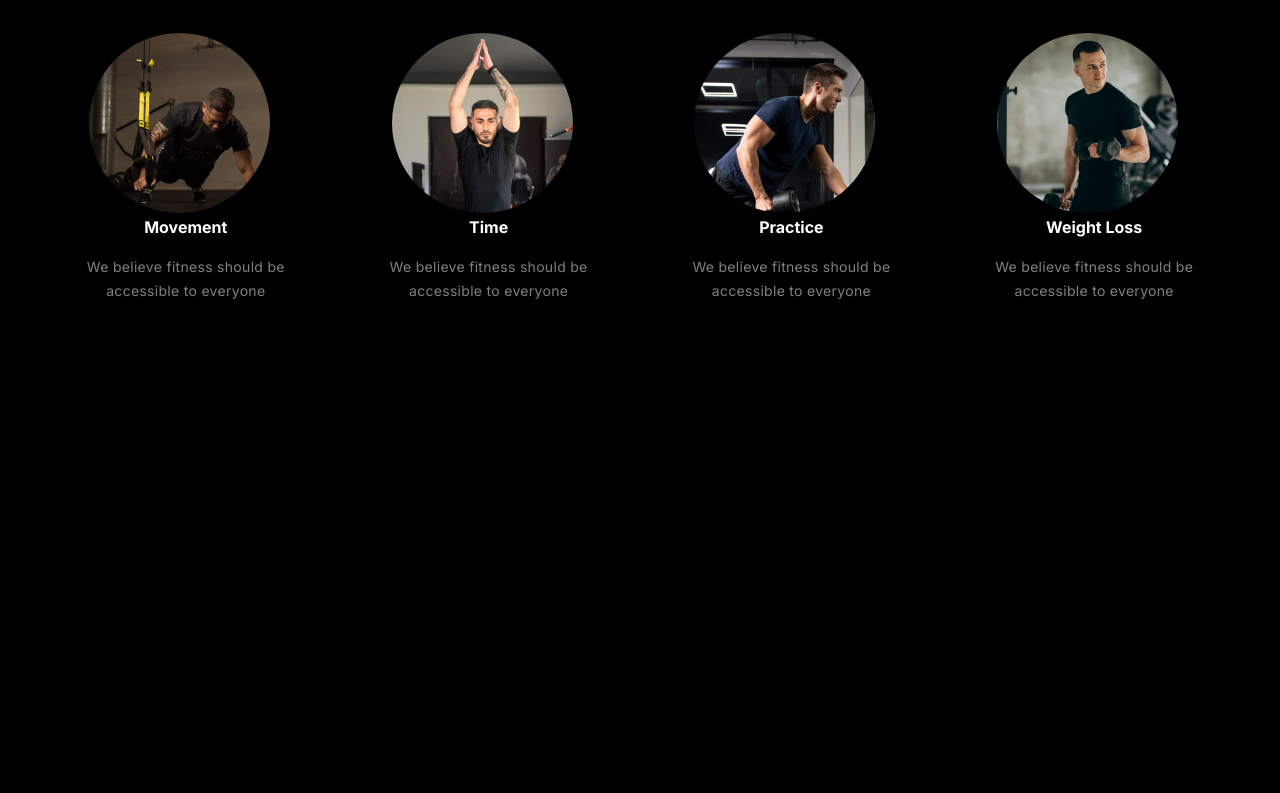
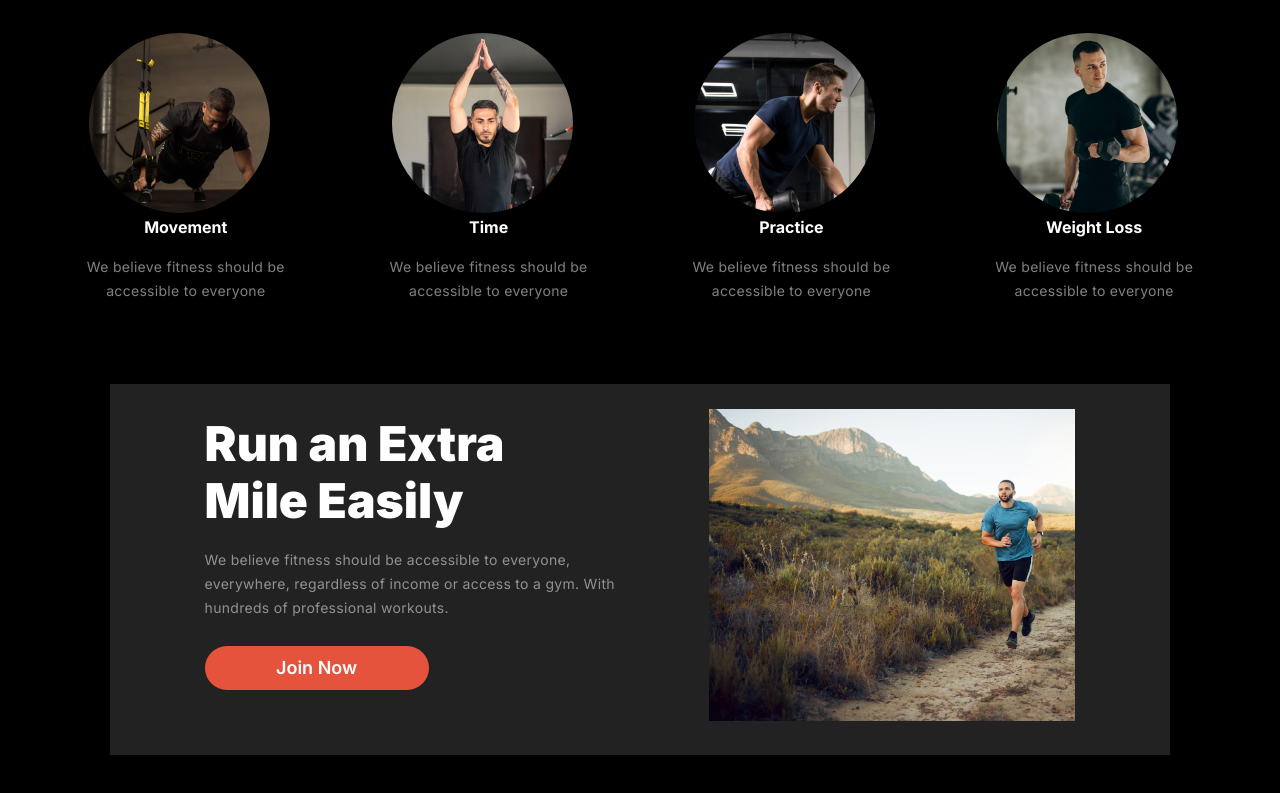
Before and after one commit to sayak53/Assignment-2, a plain HTML site: page index.html in a window 1280 px wide. Shown: the part 962-1755 px from the top of the page. Before the commit the page ends 1346 px from the top, so only its background shows below. Drawn offline with Linux system fonts and the light colour scheme; a web font is replaced by a local one.

Commit message:
added the run extra mile part

```diff
--- a/index.html
+++ b/index.html
@@ -82,7 +82,19 @@
       </div>
 
       <section class="extra-run">
+        <div class="run-container">
+            <div class="run-text">
+                <h2>Run an Extra <br>
+                    Mile Easily</h2>
+                    <br>
+                <h5>We believe fitness should be accessible to everyone,<br> everywhere, regardless of income or access to a gym. With <br> hundreds of professional workouts.</h5>
+                <br>
+                <button>Join Now</button>
+            </div>
+            <div class="run-image">
 
+            </div>
+        </div>
       </section>
     </main>
 </body>
--- a/style.css
+++ b/style.css
@@ -234,6 +234,63 @@ h4{
     font-family: Inter;
     text-align: center;
 }
+/* extra-run styles starts here */
+.extra-run{
+    height: 371px;
+    width: 1060px;
+    margin: 0 auto;
+    /* border: 5px solid blue; */
+    margin-bottom: 120px;
+    background-color:rgb(34, 34, 34) ;
+}
+.run-image{
+    height: 312px;
+    width: 366px;
+    /* border: 10px sollid red; */
+    background-image: url(/images/run.jpg);
+    background-size: cover;
+    background-repeat: no-repeat;
+    margin-top: 25px;
+}
+.run-text h2{
+    color: rgb(255, 255, 255);
+    font-family: Inter;
+    font-size: 48px;
+    font-weight: 900;
+    line-height: 120%;
+    letter-spacing: 0%;
+    text-align: left;
+}
+.run-text h5{
+    color: rgba(255, 255, 255, 0.5);
+    font-family: Inter;
+    font-size: 14px;
+    font-weight: 400;
+    line-height: 24px;
+    letter-spacing: 0.3px;
+    text-align: left;
+}
+.run-container{
+    display: flex;
+    justify-content: space-evenly;
+    align-items: center;
+}
+.run-text button{
+    height: 44px;
+    width: 224px;
+    color: rgb(255, 255, 255);
+    font-family: Inter;
+    font-size: 18px;
+    font-weight: 600;
+    line-height: 22px;
+    letter-spacing: 0px;
+    text-align: center;
+    border: none;
+    border-radius: 42px;
+    background: rgb(230, 83, 60);
+    margin-top: 0.5rem;
+}
+/* extra-run styles ends here */
 
 
 
@@ -289,4 +346,7 @@ h4{
         grid-template-columns:repeat(2,1fr);
         margin-left: 250px;
     }
+    .extra-run{
+        margin-left:33px;
+    }
 }
```
